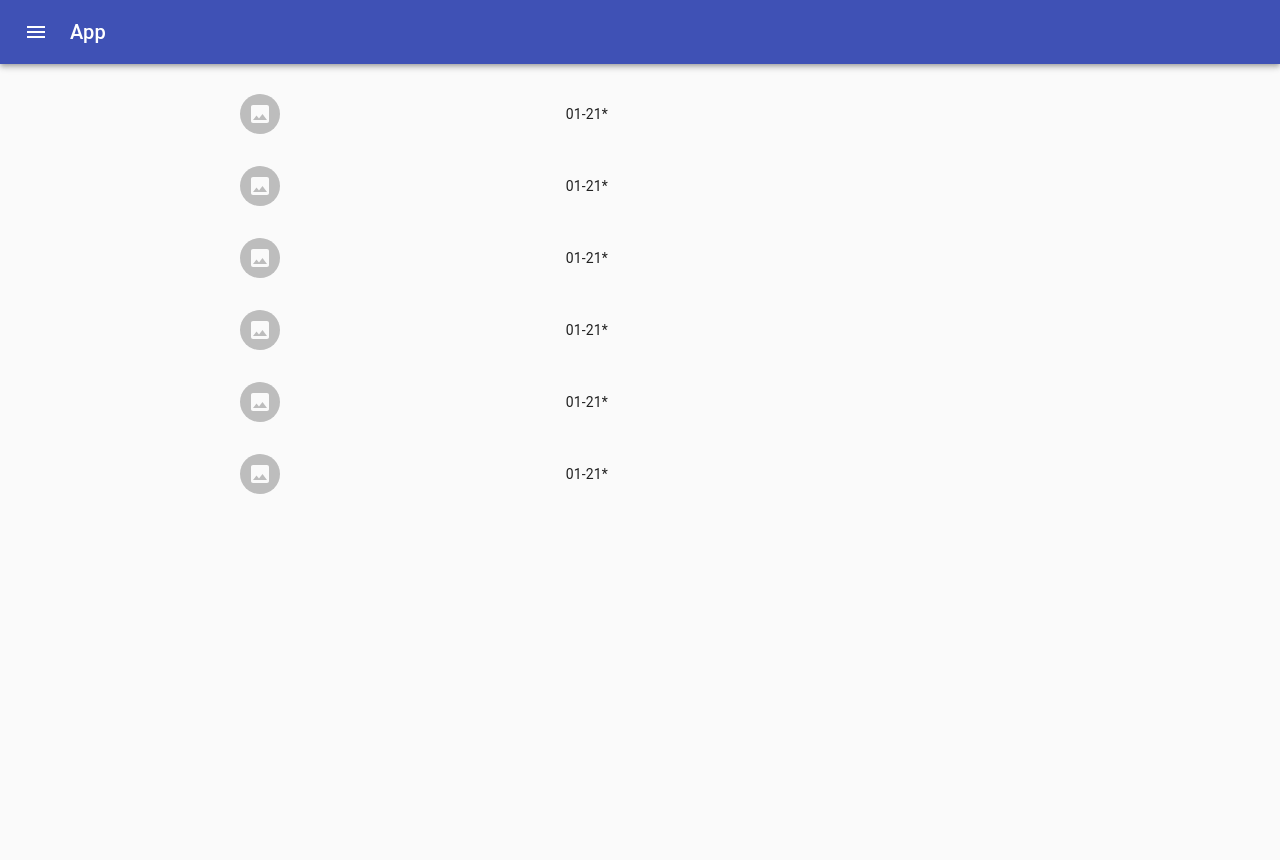
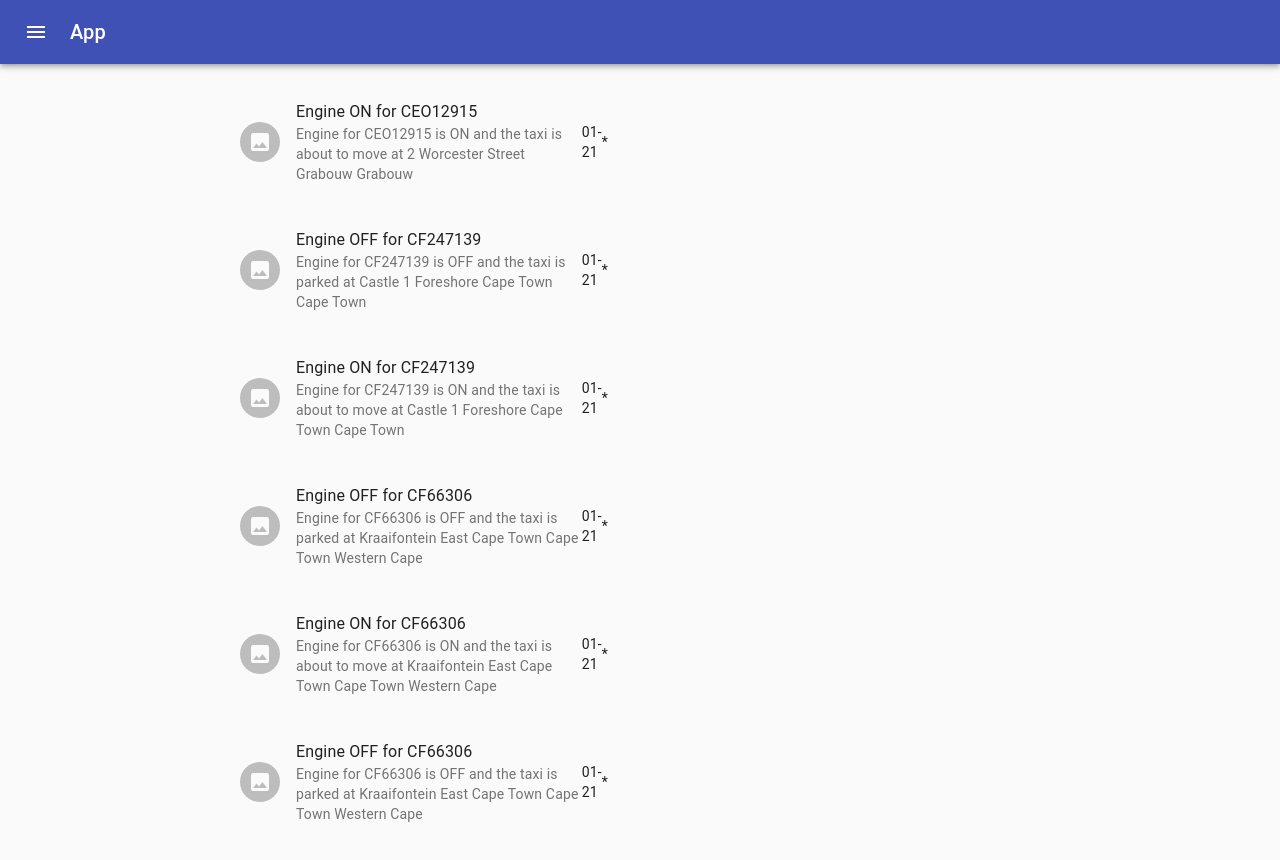
Before and after one commit to makhosi6/zealous-rain, a React (Create React App) app: page /messages in a window 1280 px wide. Before the commit the page ends 800 px from the top, so only its background shows below. Built offline with nearby package versions, Linux system fonts and the light colour scheme.

Commit message:
Friday 06/18/2021 18:49 - Mssg Strip/

```diff
--- a/src/comp/Message.js
+++ b/src/comp/Message.js
@@ -17,8 +17,8 @@ export default class Message extends Component {
             </Avatar>
           </ListItemAvatar>
           <ListItemText
-            primary={this.props.subject}
-            secondary={this.props.message}
+            primary={this.props.data.subject}
+            secondary={this.props.data.message}
           />
           <span> 01-21 </span>
           <span>*</span>
```
